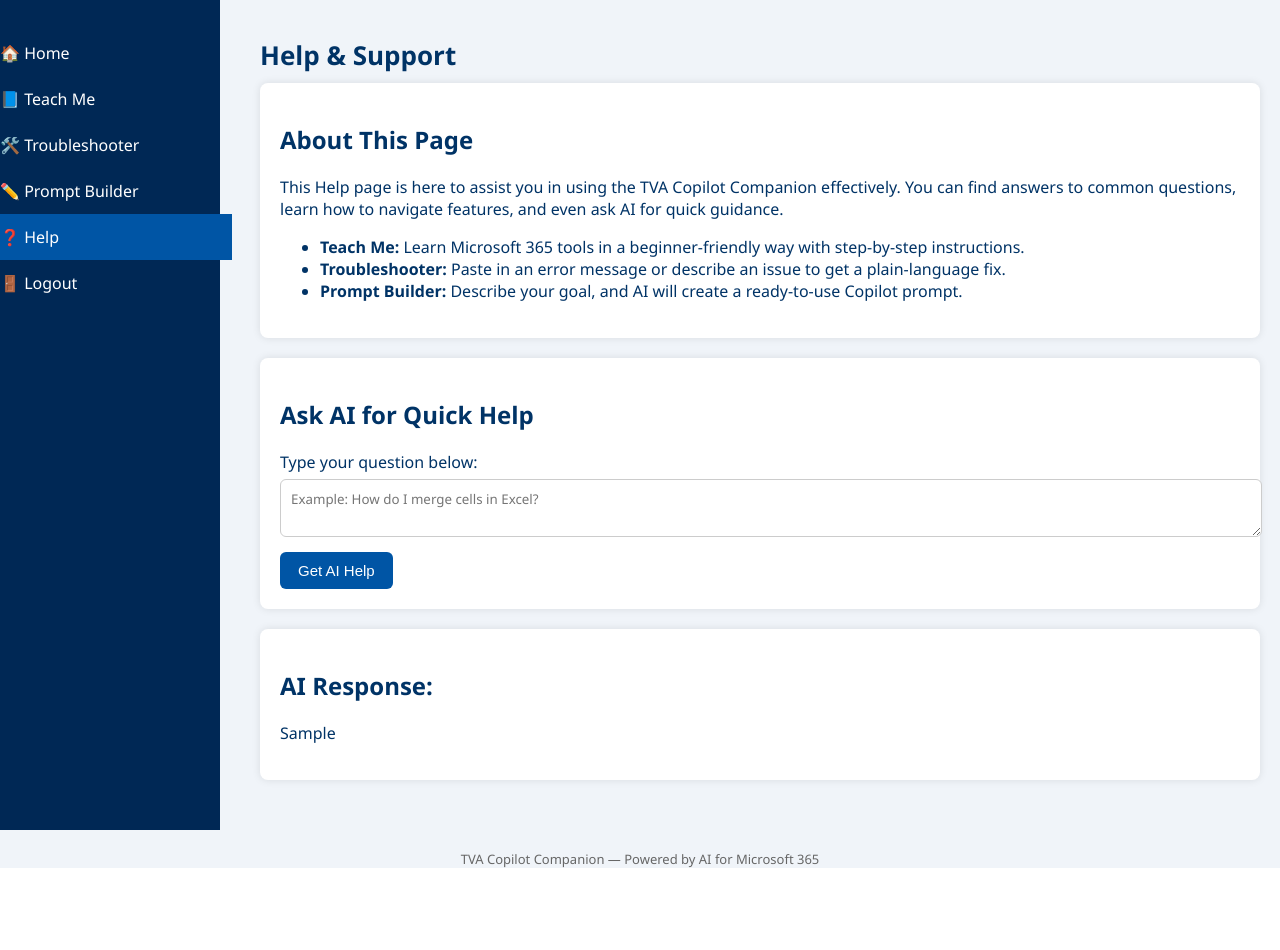
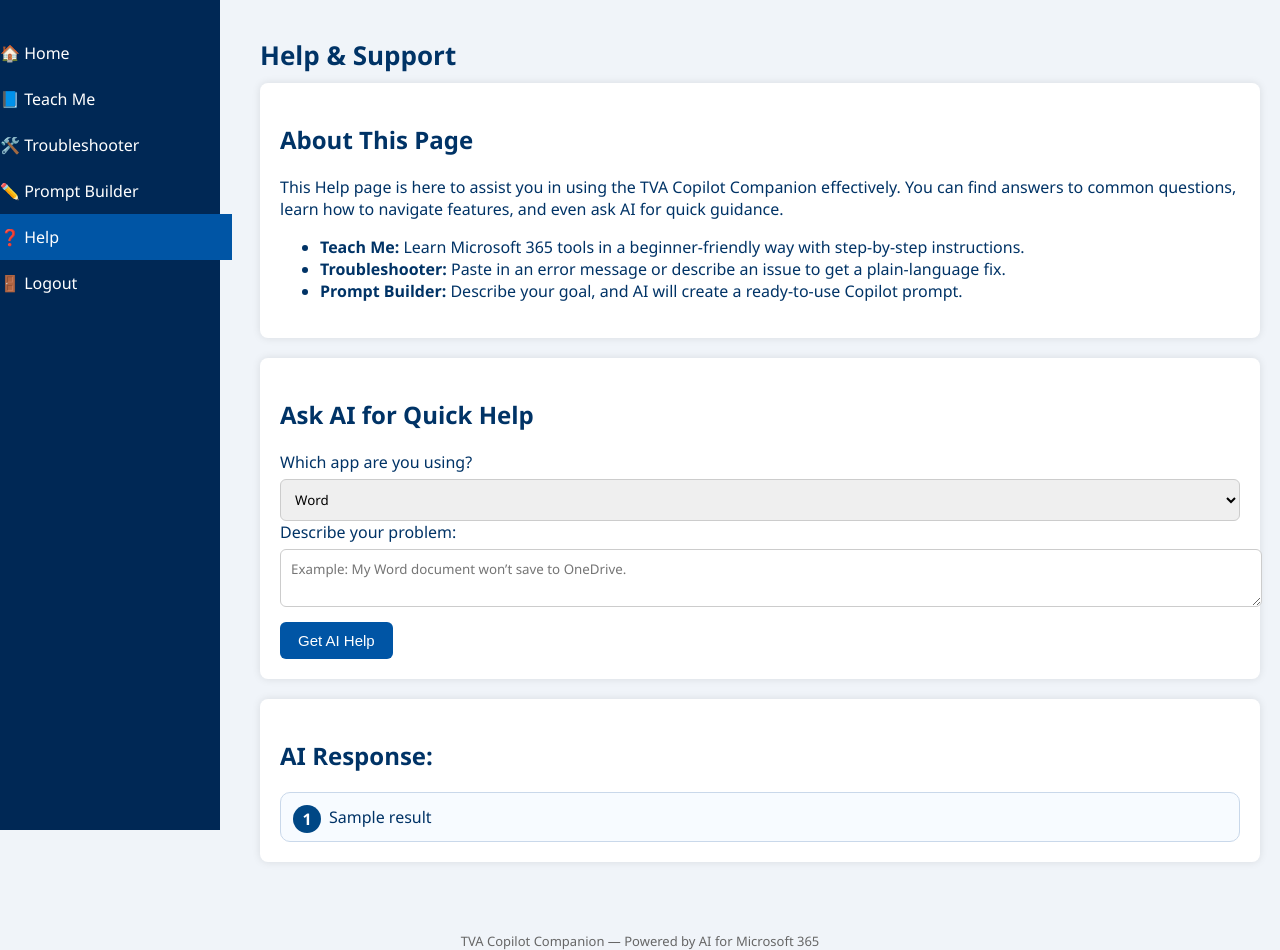
Before and after one commit to boombee101/copilot_app, a Flask app: template app/templates/help.html in a window 1280 px wide. Before the commit the page ends 868 px from the top, so only its background shows below. Run offline with Flask 3, Linux system fonts and the light colour scheme; the template is opened without the code that fills it: most values are stand-ins (such as "Sample title", 1, 10 or a date in 2020).

Commit message:
Update navigation, Help page, Ask Help page, and routes for consistency

```diff
--- a/app/templates/help.html
+++ b/app/templates/help.html
@@ -1,4 +1,3 @@
-<!-- help.html -->
 <!DOCTYPE html>
 <html lang="en">
 <head>
@@ -58,7 +57,7 @@
             box-shadow: 0 0 8px rgba(0,0,0,0.1);
             margin-bottom: 20px;
         }
-        textarea, input[type="text"] {
+        textarea, input[type="text"], select {
             width: 100%;
             padding: 10px;
             margin-top: 6px;
@@ -79,6 +78,11 @@
         button:hover {
             background-color: #003f7d;
         }
+        /* Steps styling (same as ask_help) */
+        .steps { display: grid; gap: 12px; margin-top: 12px; }
+        .step { background:#f7fbff; border:1px solid #c9d8ea; border-radius:10px; padding:12px 12px 12px 48px; position:relative; line-height:1.5; }
+        .step-num { position:absolute; left:12px; top:12px; width:28px; height:28px; border-radius:50%; display:inline-flex; align-items:center; justify-content:center; font-weight:700; background:#004785; color:#fff; }
+
         /* Footer */
         footer {
             text-align: center;
@@ -132,16 +136,35 @@
         <div class="help-section">
             <h2>Ask AI for Quick Help</h2>
             <form method="POST" action="{{ url_for('ask_help') }}">
-                <label for="question">Type your question below:</label>
-                <textarea name="question" id="question" placeholder="Example: How do I merge cells in Excel?"></textarea>
+                <label for="app">Which app are you using?</label>
+                <select id="app" name="app" required>
+                    <option value="Word">Word</option>
+                    <option value="Excel">Excel</option>
+                    <option value="Outlook">Outlook</option>
+                    <option value="Teams">Teams</option>
+                    <option value="PowerPoint">PowerPoint</option>
+                </select>
+
+                <label for="problem">Describe your problem:</label>
+                <textarea name="problem" id="problem"
+                          placeholder="Example: My Word document won’t save to OneDrive."
+                          required></textarea>
+
                 <button type="submit">Get AI Help</button>
             </form>
         </div>
 
-        {% if ai_response %}
+        {% if result %}
         <div class="help-section">
             <h2>AI Response:</h2>
-            <p>{{ ai_response }}</p>
+            <div class="steps">
+              {% for line in result.split('\n') if line.strip() %}
+                <div class="step">
+                  <div class="step-num">{{ loop.index }}</div>
+                  {{ line }}
+                </div>
+              {% endfor %}
+            </div>
         </div>
         {% endif %}
     </div>
```
Also changed, not shown: app/routes.py (+39 -3 lines), app/templates/_nav.html (+6 -4 lines), app/templates/ask_help.html (+11 -7 lines).
